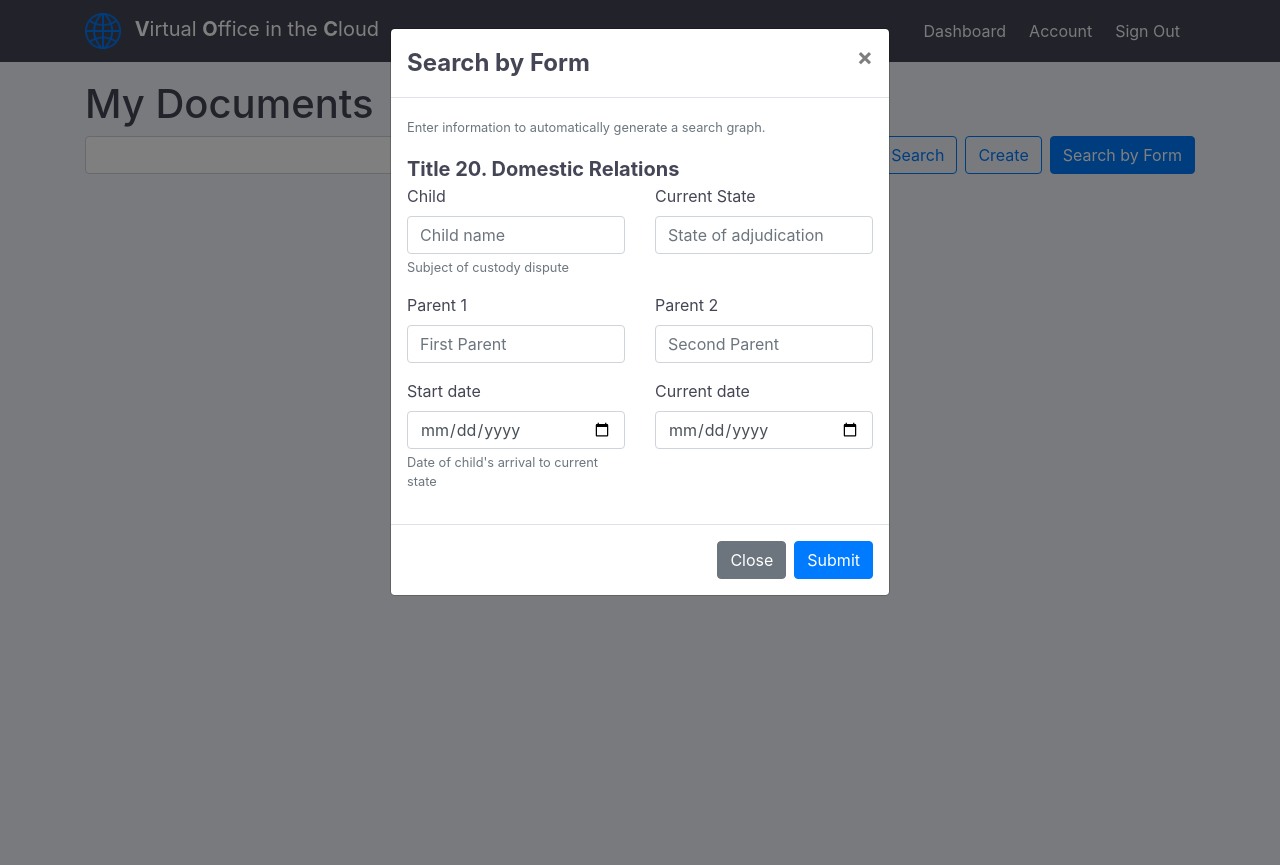
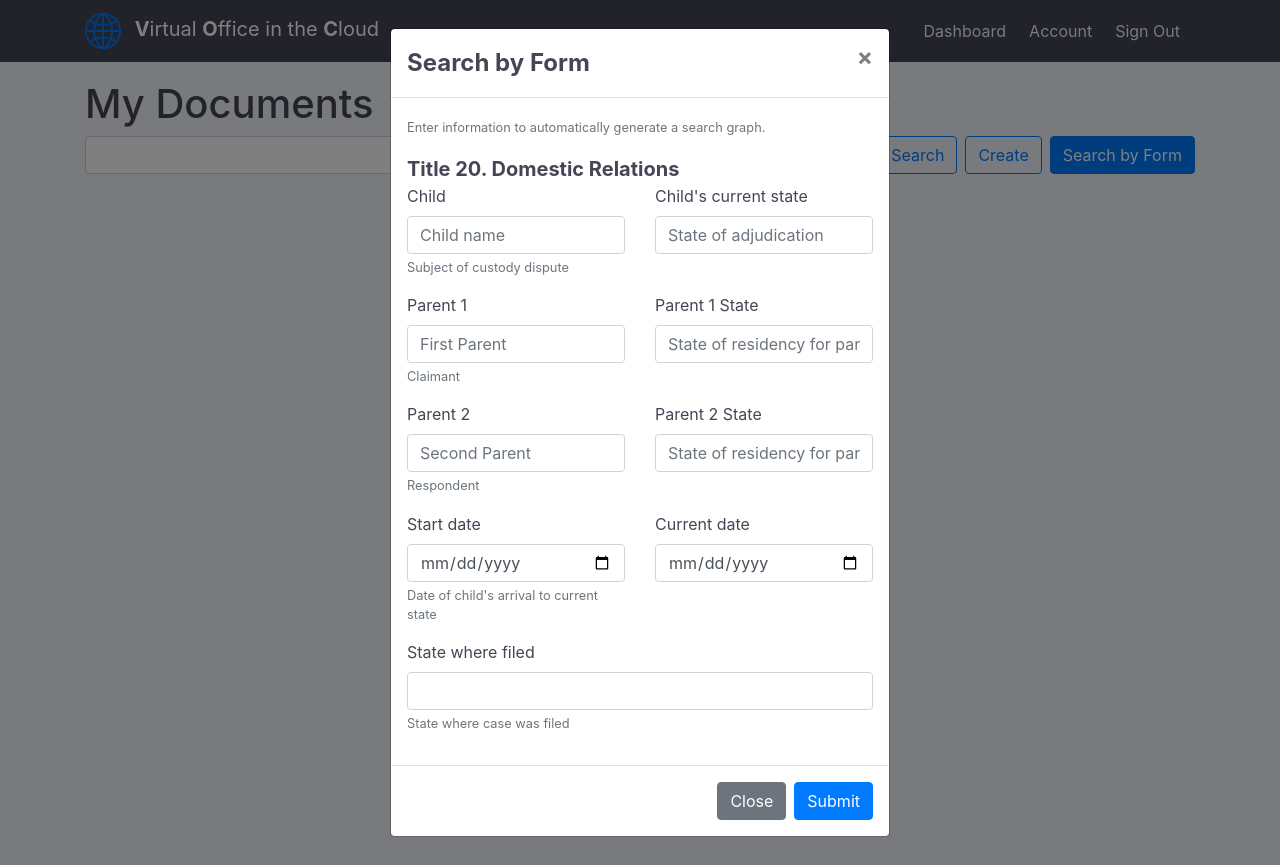
Before and after one commit to hnmns/VOiC_GraphExtension, a Flask app: page / in a window 1280 px wide, after a click on "Search by Form". Run offline with Flask 2, Linux system fonts and the light colour scheme; the visitor is signed in with stand-in values (Sample User, id 1); data comes from the database, SQL or seed files in the repository; data that the repository does not hold is empty; parts of the project's set-up code (start-up, migrations or seed data) failed here and were passed over; some libraries are stand-ins or nearby versions.

Commit message:
dashboard form validation works

```diff
--- a/IsomorphismSearch/voic/voic/templates/home.html
+++ b/IsomorphismSearch/voic/voic/templates/home.html
@@ -53,7 +53,7 @@
 								<small id="childHelp" class="form-text text-muted">Subject of custody dispute</small>
 							</div>
 							<div class="col">
-								<label for="State">Current State</label>
+								<label for="State">Child's current state</label>
 								<input type="State" class="form-control" id="State" name="State" placeholder="State of adjudication">
 							</div>
 						</div>
@@ -64,10 +64,25 @@
 							<div class="col">
 								<label for="Parent1">Parent 1</label>
 								<input type="parent1" class="form-control" id="Parent1" name="Parent1" placeholder="First Parent">
+								<small id="parent1Help" class="form-text text-muted">Claimant</small>
 							</div>
+							<div class="col">
+								<label for="parent1State">Parent 1 State</label>
+								<input type="State" class="form-control" id="parent1State" name="parent1State" placeholder="State of residency for parent 1">
+							</div>
+						</div>
+					</div>
+
+					<div class="form-group">
+						<div class="row">
 							<div class="col">
 								<label for="Parent2">Parent 2</label>
 								<input type="parent2" class="form-control" id="Parent2" name="Parent2" placeholder="Second Parent">
+								<small id="parent2Help" class="form-text text-muted">Respondent</small>
+							</div>
+							<div class="col">
+								<label for="parent2State">Parent 2 State</label>
+								<input type="State" class="form-control" id="parent2State" name="parent2State" placeholder="State of residency for parent 2">
 							</div>
 						</div>
 					</div>
@@ -86,6 +101,19 @@
 						</div>
 					</div>
 
+					<div class="form-group">
+						<div class="row">
+							<div class="col">
+								<label for="filedState">State where filed</label>
+								<input id="filedState" name="filedState" type="state" class="form-control">
+								<small id="filedStateHelp" class="form-text text-muted">State where case was filed</small>
+							</div>
+
+
+
+						</div>
+					</div>
+
 					</div>
 						<div class="modal-footer">
 						<button type="button" class="btn btn-secondary" data-dismiss="modal">Close</button>
@@ -99,6 +127,7 @@
 		</div>
 	</div>
 </div>
+
     {% for document in documents.items %}
       <article class="media content-section document-images">
         <div class="media-body">
@@ -192,19 +221,52 @@
 		success: "valid"
 	});
 
+	jQuery.validator.addMethod("lessThan",
+	function(value, element, params) {
+		// console.log($(params).val().length);
+		if($(params).val().length==0){
+			return true;
+		}
+		if (!/Invalid|NaN/.test(new Date(value))) {
+			return new Date(value) < new Date($(params).val());
+		}
+
+		return isNaN(value) && isNaN($(params).val())
+			|| (Number(value) < Number($(params).val()));
+	},'Must be before current date.');
+
 
 	var gform1 = $( "#TheForm" );
+	gform1.rules('add', { greaterThan: "#startDate" });
 	gform1.validate({
 		rules:{
 			Child: 'required',
-			Parent1: 'required'
+			State: 'required',
+			startDate: {
+				required: function(element) {
+					return $("#endDate").val().length!=0;
+				},
+				lessThan: "#endDate"
+			},
+			endDate: {
+				required: function(element) {
+					return $("#startDate").val().length!=0;
+				}
+			},
+			Parent1: {
+				required: function(element) {
+					return $("#parent1State").val().length!=0;
+				}
+			}
 		}
 	});
+
 
 
 	$('#auto_string_btn').click(function(){
 		if (gform1.valid()){
 			var prepare_long_string = "graph:"; //
+
 			const residency_req_dict = {
 				"Michigan" : 183,
 				"Virginia" : 183,
@@ -221,16 +283,13 @@
 			// end - start returns difference in milliseconds
 
 			var Diff = new Date(End - Start);
-			console.log(Date(Diff));
-
-			// get days
+			// console.log(Date(Diff));
 			var Days = Diff/1000/60/60/24;
 
 			prepare_long_string = prepare_long_string + $('#Child').val() + Days;
 
-			$('#search_bar').val(prepare_long_string);
-			// $("form[name='#TheForm']").validate();
 			$('#FormModal').modal('hide');
+			$('#search_bar').val(prepare_long_string.toLowerCase());
 		}
 		else{
 
```
